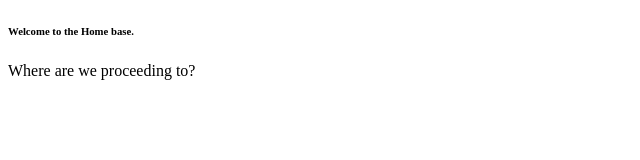
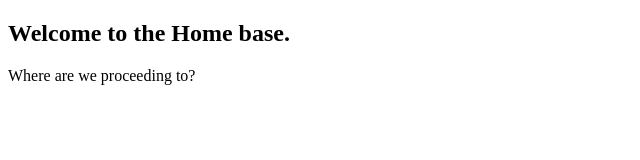
Before and after one commit to ASHTen/Homebase, a plain HTML site: page index.html in a window 1280 px wide. Shown: the whole page, without its empty margins (0-640 px from the left). Drawn offline with Linux system fonts and the light colour scheme.

Commit message:
Update index page heading size

```diff
--- a/index.html
+++ b/index.html
@@ -6,7 +6,7 @@
 	</head>
 
 	<body>
-		<h6>Welcome to the Home base.</h6>
+		<h2>Welcome to the Home base.</h2>
 		<p>Where are we proceeding to?</p>
 	</body>
 </html>
```
